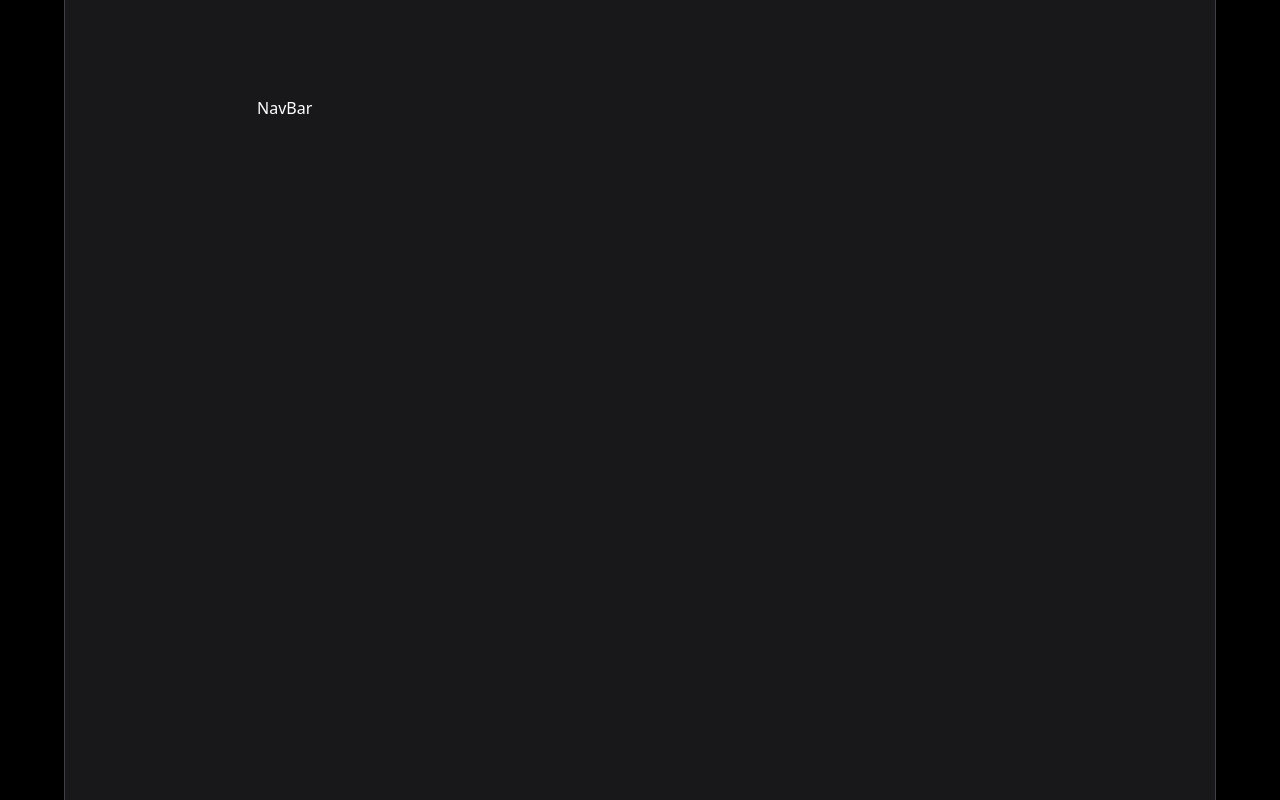
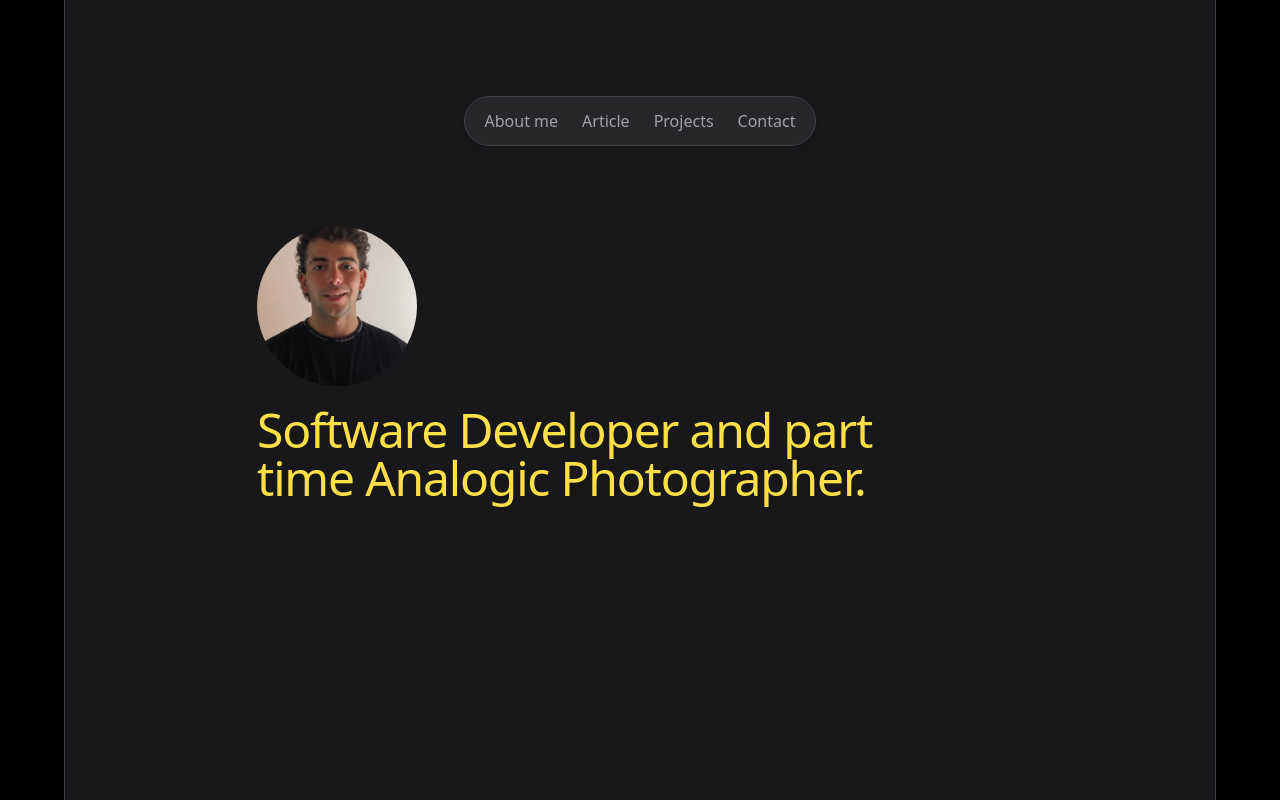
Before and after one commit to francostan/portfolio, a Next.js app: page / in a window 1280 px wide. Built offline with nearby package versions, Linux system fonts and the light colour scheme.

Commit message:
navbar and image

```diff
--- a/components/NavBar.js
+++ b/components/NavBar.js
@@ -1,11 +1,46 @@
 import React from 'react'
+import Link from 'next/link'
 
 const NavBar = () => {
     //quede en el minuto 8:00
     //https://www.youtube.com/watch?v=y3nE6F5T9jo&ab_channel=DailyWebCoding
-  return (
-    <nav>NavBar</nav>
-  )
+
+
+ const links = [
+		{
+			text: "About me",
+			path: "/about",
+		},
+		{
+			text: "Article",
+			path: "/article",
+		},
+		{
+			text: "Projects",
+			path: "/projects",
+		},
+		{
+			text: "Contact",
+			path: "/contact",
+		},
+	];
+
+	return (
+		<nav className="flex justify-center items-center w-full ">
+			<div className=" text-zinc-400 flex gap-6 items-center shadow-md border border-zinc-700 rounded-full px-5 py-3 text-base bg-zinc-800">
+				{links.map(({ text, path }, index) => {
+					return (
+						<Link
+							key={index}
+							className="hover:text-yellow-300 cursor-pointer"
+							href={path}
+						>
+							{text}
+						</Link>
+					);
+				})}
+			</div>
+		</nav>
+	);
 }
-
 export default NavBar
--- a/pages/index.js
+++ b/pages/index.js
@@ -1,6 +1,7 @@
 import Head from "next/head";
 import { Inter } from "@next/font/google";
 import NavBar from "../components/NavBar";
+import Image from "next/image";
 
 const inter = Inter({ subsets: ["latin"] });
 
@@ -18,8 +19,25 @@ export default function Home() {
       </Head>
       <div className="bg-black h-screen">
         <div className="fixed inset-0 max-w-6xl mx-auto h-screen border-l border-r border-zinc-700 bg-primary p-24 text-white ">
-          <div className="max-w-6xl mx-auto relative px-24">
-          <NavBar/>
+          <div className="max-w-6xl mx-auto relative px-24 py-0">
+            <NavBar />
+
+            <div className="max-w-2xl flex flex-col gap-5 mt-20">
+              <div className="relative w-40 h-40 align-items-center">
+                <Image
+                  src="/yo.jpg"
+                  fill
+                  alt=""
+                  className="object-center object-cover rounded-full"
+                />
+              </div>
+
+              <h1 className="text-lg font-semibold-sans tracking-tight text-yellow-300 sm:text-5xl">
+                Software Developer and part time Analogic Photographer.
+              </h1>
+
+            </div>
+
           </div>
 
         </div>
```
Also changed, not shown: public/yo.jpg (added).
